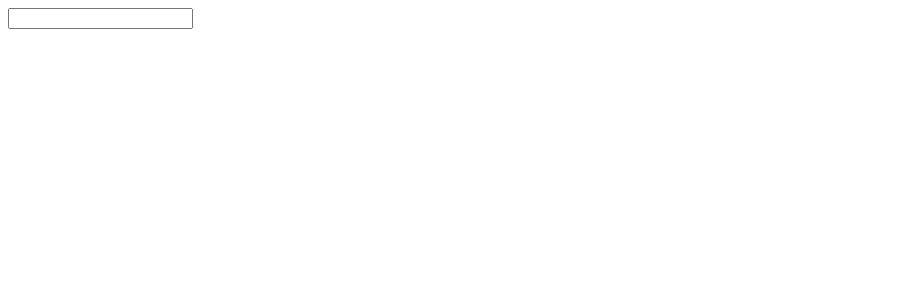
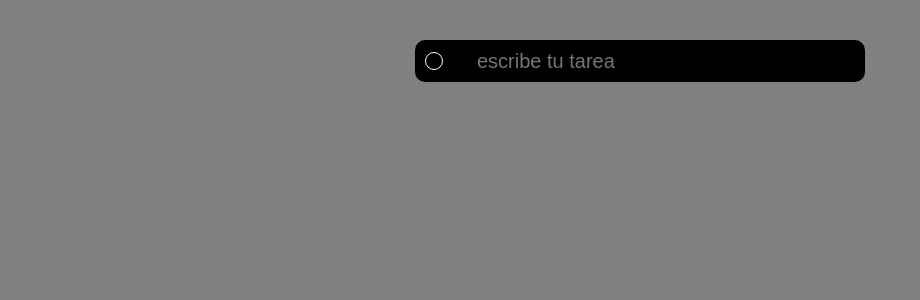
Before and after one commit to markSancho7/to-do-list-react, a React (Vite) app: page / in a window 1280 px wide. Shown: the top 300 px of the page, without its empty margins (0-920 px from the left). Built offline with nearby package versions, Linux system fonts and the light colour scheme.

Commit message:
actualizado

```diff
--- a/src/App.jsx
+++ b/src/App.jsx
@@ -1,6 +1,7 @@
 import { useState } from 'react';
-import Task from './task/Task';
+import Task from './components/task/Task';
 import { v4 } from 'uuid';
+import { StyledContainerInput, StyledInput, StyledLabel } from './styles';
 
 const App = () => {
 	const [tasks, setTasks] = useState([]);
@@ -8,20 +9,27 @@ const App = () => {
 	return (
 		<>
 			<form action='' onSubmit={event => createTasks(event, tasks, setTasks)}>
-				<input name='task'></input>
+				<StyledContainerInput>
+					<StyledLabel></StyledLabel>
+					<StyledInput name='task' placeholder='escribe tu tarea'></StyledInput>
+				</StyledContainerInput>
 			</form>
+			<div>
 				{tasks.map(task => {
 					return (
 						<Task
 							key={task.id}
 							{...task}
 							action={() => completeTask(task.id, tasks, setTasks)}
+							actionRemove={() => removeTask(task.id, tasks, setTasks)}
 						></Task>
 					);
 				})}
+			</div>
 		</>
 	);
 };
+
 const createTasks = (event, tasks, setTasks) => {
 	event.preventDefault();
 
@@ -35,12 +43,16 @@ const createTasks = (event, tasks, setTasks) => {
 };
 
 const completeTask = (taskId, tasks, setTasks) => {
-	console.log(taskId);
-	if (tasks.id === taskId) {
-		tasks.completed = !completed;
-		setTasks(tasks.completed);
-		console.log(tasks);
+	const tasksUpdated = tasks.map(task => {
+		if (task.id === taskId) {
+			task.completed = !task.completed;
 		}
+		return task;
+	});
+	setTasks(tasksUpdated);
 };
-
+const removeTask = (taskId, tasks, setTasks) => {
+	const tasksUpdated = tasks.filter(task => task.id !== taskId);
+	return setTasks(tasksUpdated);
+};
 export default App;
--- /dev/null
+++ b/src/components/task/Task.jsx
@@ -0,0 +1,19 @@
+import {
+	StyledButton,
+	StyledCheckbox,
+	StyledContainerTask,
+	StyledNameTask
+} from './styles';
+
+const Task = ({ nameTask, action, actionRemove }) => {
+	return (
+		<StyledContainerTask>
+			<StyledContainerTask>
+				<StyledCheckbox type='checkbox' onChange={action}></StyledCheckbox>
+				<StyledNameTask>{nameTask}</StyledNameTask>
+			</StyledContainerTask>
+			<StyledButton onClick={actionRemove}>X</StyledButton>
+		</StyledContainerTask>
+	);
+};
+export default Task;
--- /dev/null
+++ b/src/components/task/styles.js
@@ -0,0 +1,33 @@
+import styled from 'styled-components';
+
+const StyledContainerTask = styled.div`
+	display: flex;
+	width: 450px;
+	height: 45px;
+	background-color: black;
+	margin-left: auto;
+	margin-right: auto;
+	margin-bottom: 5px;
+	border-radius: 10px;
+`;
+const StyledCheckbox = styled.input`
+	margin-left: 10px;
+	margin-top: auto;
+	margin-bottom: auto;
+`;
+
+const StyledNameTask = styled.p`
+	color: white;
+	margin-left: 35px;
+	font-size: 20px;
+	margin-top: auto;
+	margin-bottom: auto;
+`;
+
+const StyledButton = styled.button`
+	margin-right: 10px;
+	border: none;
+	background: none;
+	color: white;
+`;
+export { StyledContainerTask, StyledNameTask, StyledButton, StyledCheckbox };
--- a/src/index.css
+++ b/src/index.css
@@ -1,3 +1,4 @@
 body {
 	font-family: sans-serif;
+	background-color: grey;
 }
--- /dev/null
+++ b/src/styles.js
@@ -0,0 +1,44 @@
+import { styled } from 'styled-components';
+
+const StyledContainerInput = styled.div`
+	width: 450px;
+	padding: 0px 0px;
+	background-color: black;
+	text-align: center;
+	margin-top: 40px;
+	margin-bottom: 40px;
+	margin-left: auto;
+	margin-right: auto;
+	display: flex;
+	align-items: center;
+	position: relative;
+	border-radius: 10px;
+`;
+
+const StyledInput = styled.input`
+	width: 300px;
+	height: 40px;
+	border: none;
+	background-color: black;
+	color: white;
+	margin-left: 20px;
+	font-size: 20px;
+`;
+
+const StyledLabel = styled.label`
+	color: white;
+	margin-left: 40px;
+	&::before {
+		content: '';
+		position: absolute;
+		width: 16px;
+		height: 16px;
+		border: 1px solid #fff;
+		border-radius: 10px;
+		transform: translateY(-50%);
+		left: 10px;
+		top: 50%;
+	}
+`;
+
+export { StyledInput, StyledContainerInput, StyledLabel };
--- a/src/task/Task.jsx
+++ /dev/null
@@ -1,12 +0,0 @@
-import { StyledTask } from './styles';
-
-const Task = ({ nameTask, action }) => {
-	return (
-		<StyledTask>
-			<input type='checkbox' onChange={action}></input>
-			<p>{nameTask}</p>
-			<button>X</button>
-		</StyledTask>
-	);
-};
-export default Task;
--- a/src/task/styles.js
+++ /dev/null
@@ -1,7 +0,0 @@
-import styled from 'styled-components';
-
-const StyledTask = styled.div`
-	display: flex;
-`;
-
-export { StyledTask };
```
Lines whose indentation alone changed are shown as unchanged.
